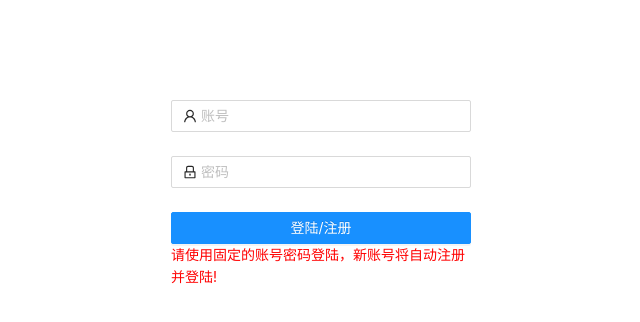
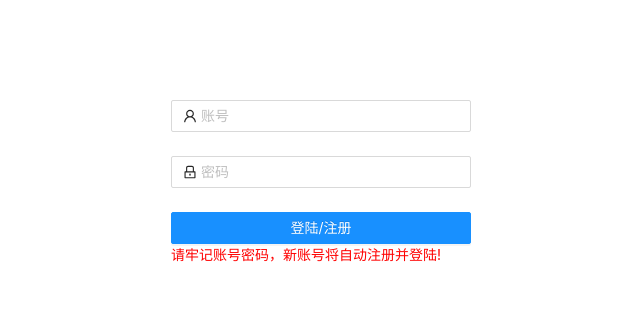
Before and after one commit to elona2011/rwb-player, a React (Create React App) app: page /player/loginuser in a window 1280 px wide. Shown: the top 322 px of the page, without its empty margins (319-959 px from the left). Built offline with nearby package versions, Linux system fonts and the light colour scheme.

Commit message:
edit title

```diff
--- a/public/index.html
+++ b/public/index.html
@@ -24,7 +24,7 @@
       work correctly both with client-side routing and a non-root public URL.
       Learn how to configure a non-root public URL by running `npm run build`.
     -->
-    <title>React App</title>
+    <title>请登陆</title>
   </head>
   <body>
     <noscript>You need to enable JavaScript to run this app.</noscript>
--- a/src/pages/loginUser/loginUser.tsx
+++ b/src/pages/loginUser/loginUser.tsx
@@ -89,7 +89,7 @@ const Login = () => {
                 <Button type="primary" htmlType="submit" className="login-form-button">
                     登陆/注册
             </Button>
-                <p style={{ color: 'red' }}>请使用固定的账号密码登陆，新账号将自动注册并登陆!</p>
+                <p style={{ color: 'red' }}>请牢记账号密码，新账号将自动注册并登陆!</p>
                 {/* Or <a href="">register now!</a> */}
             </Form.Item>
         </Form>
```
Also changed, not shown: 1 other file (tests, documents, lock files or other folders).
